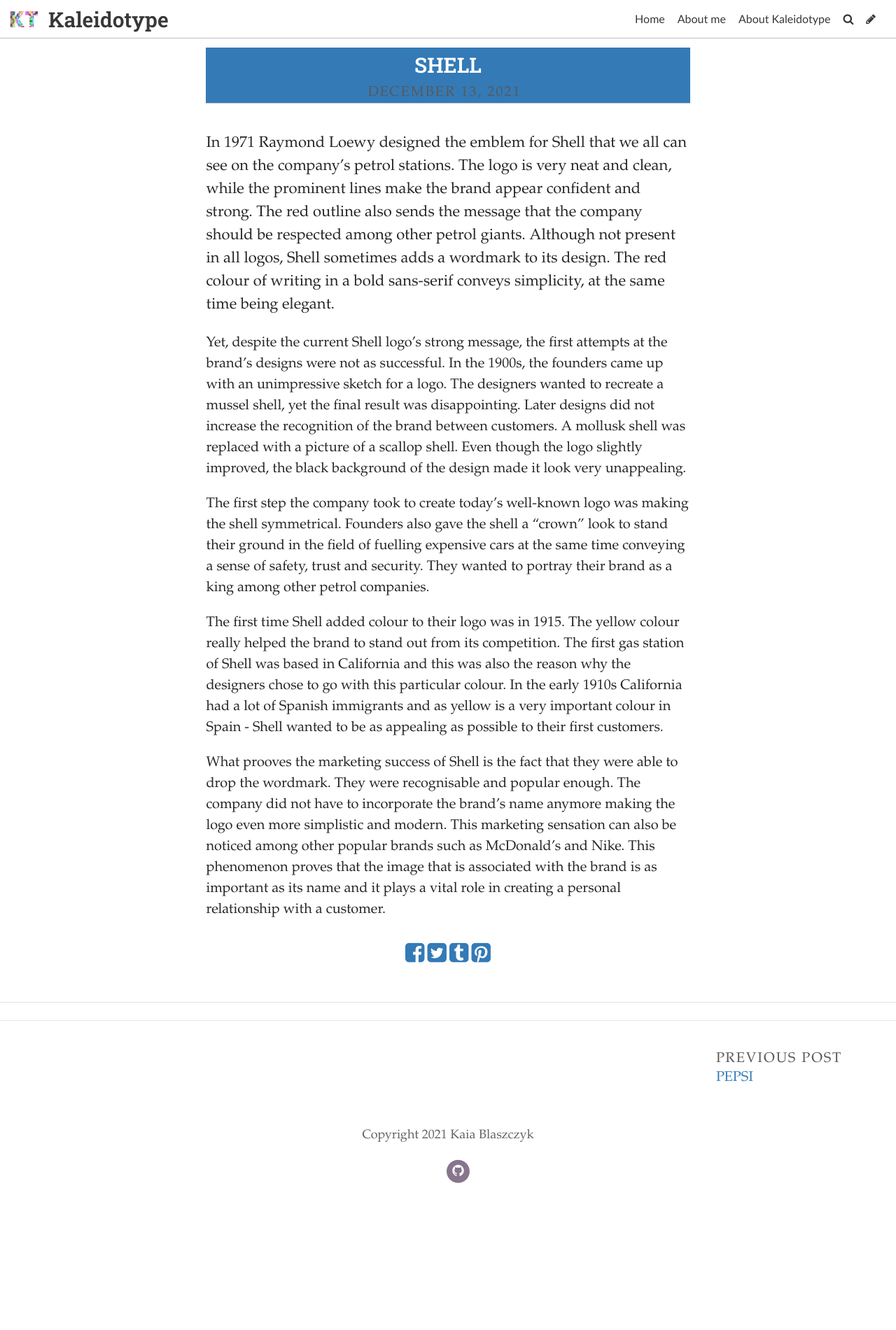
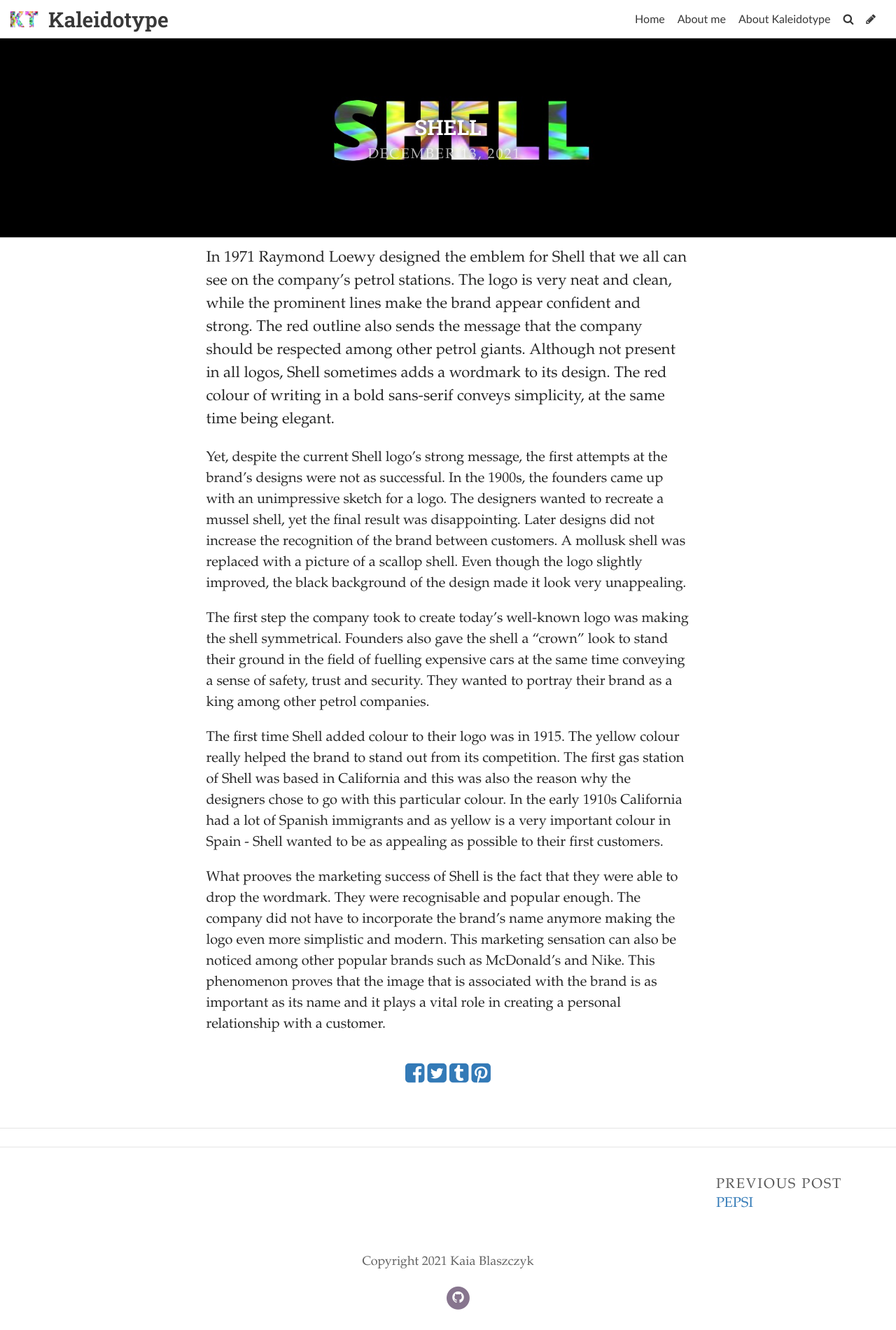
Before and after one commit to kajaforyears/typographic-design, a Jekyll site: the page built from _posts/2021-12-13-shell.md, in a window 1280 px wide. Shown: the whole page at 70% size. Built offline with Jekyll 4.4.1, drawn with Linux system fonts in a browser that asks for light colours; some web fonts are replaced; comment, search, counter and statistics services are not loaded; before the commit the page ends 1720 px from its top, so only the background shows below that.

Commit message:
Update Post “2021-12-13-shell”

```diff
--- a/_posts/2021-12-13-shell.md
+++ b/_posts/2021-12-13-shell.md
@@ -2,6 +2,7 @@
 layout: post
 title: SHELL
 date: 2021-12-13T10:21:13.865Z
+image: ../uploads/new-project-4.jpg
 title_color: "#ffffff"
 comments: false
 ---
```
Also changed, not shown: uploads/new-project-4.jpg (added).
